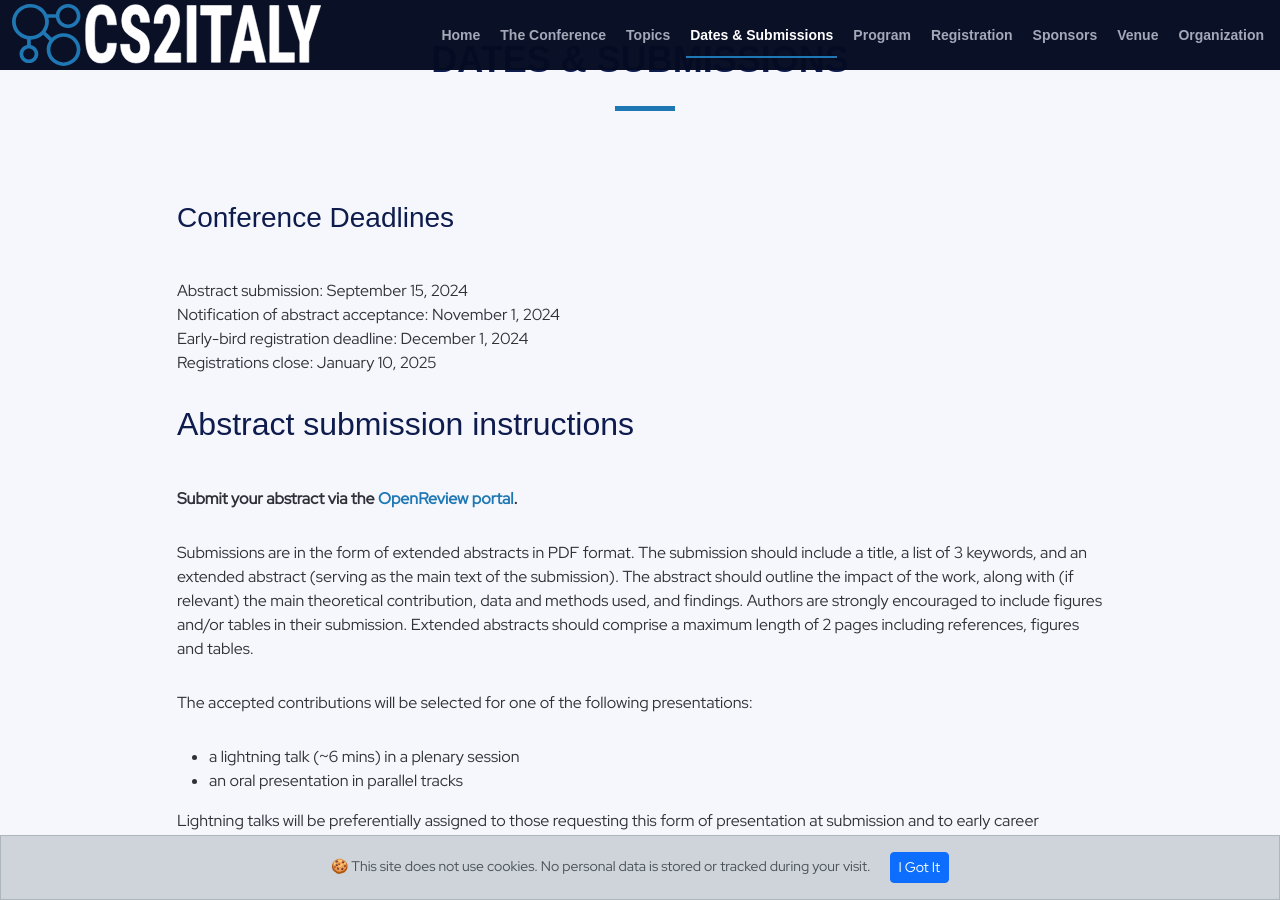
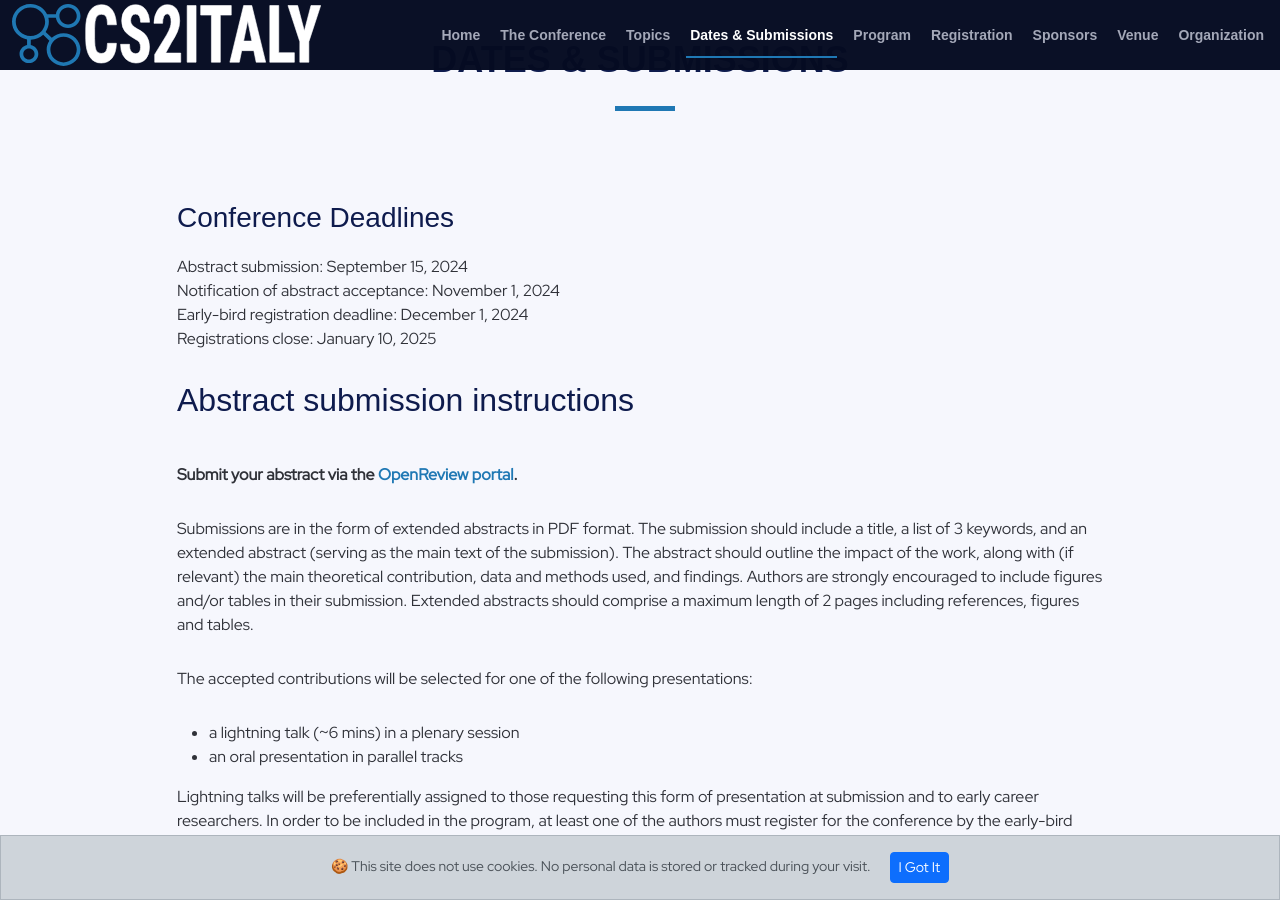
Before and after one commit to CS2Italy/conference, a Jekyll site: the page built from docs/index.md, in a window 1280 px wide and 900 px high, scrolled down 2763 px. Built offline with Jekyll 4.4.1, drawn with Linux system fonts in a browser that asks for light colours.

```diff
--- a/docs/_texts/03_dates.md
+++ b/docs/_texts/03_dates.md
@@ -1,4 +1,4 @@
-<h3>Conference Deadlines</h3><br/>
+<h3>Conference Deadlines</h3>
 Abstract submission: September 15, 2024<br/>
 Notification of abstract acceptance: November 1, 2024<br/>
 Early-bird registration deadline: December 1, 2024<br/>
@@ -26,7 +26,6 @@ Notification of tutorial acceptance: September 1, 2024<br/>
 Submit your tutorial proposal by writing an email to: cs2italy@gmail.com<br/>
 A regular tutorial slot is 3 hours long. <br/>
 
-
 <h3>Conference dates</h3><br/>
 <b>Tutorials:</b> 15 January 2025<br/>
 <b>Conference days:</b> 16 - 17 January 2025<br/>
```
